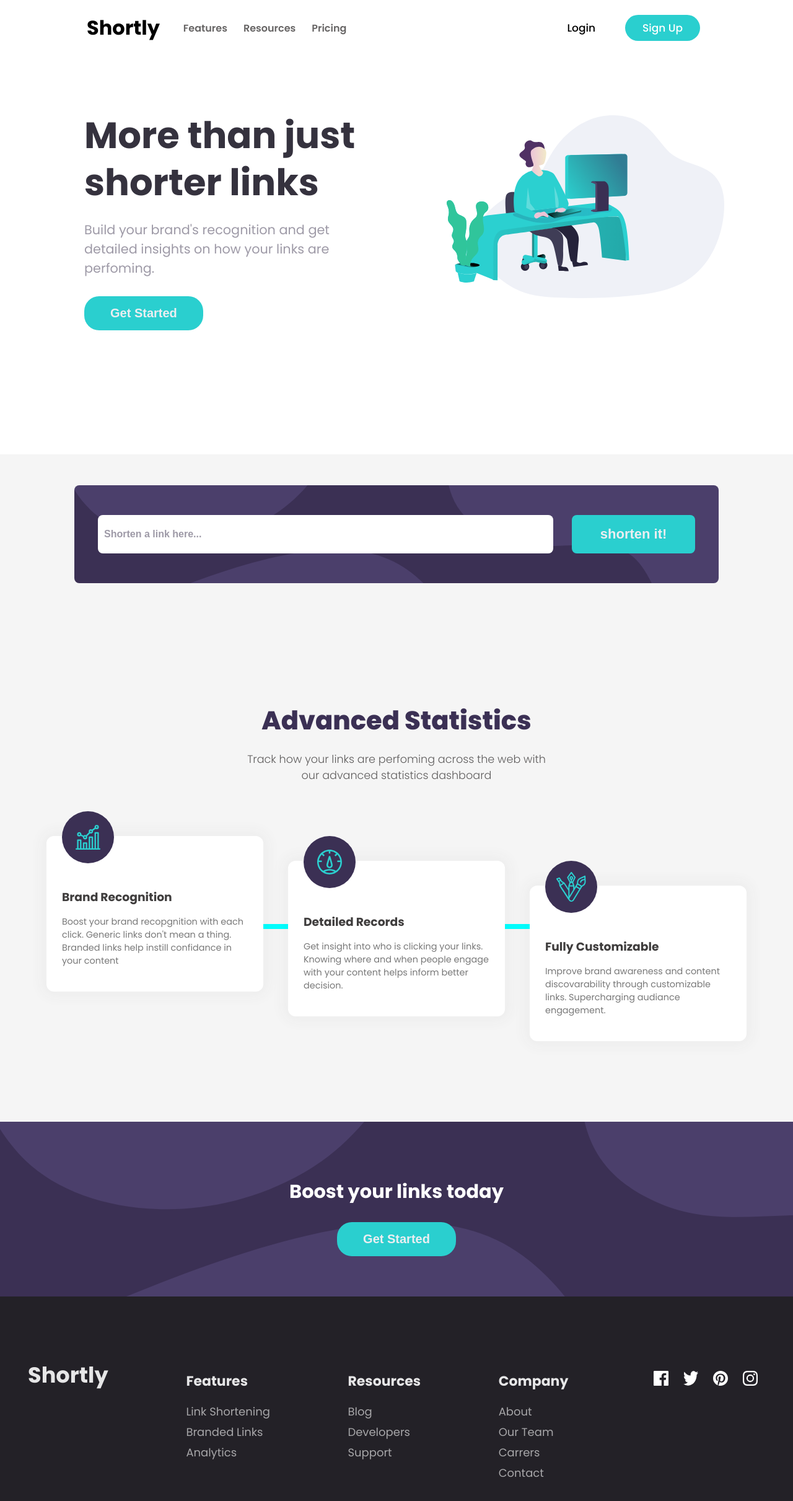
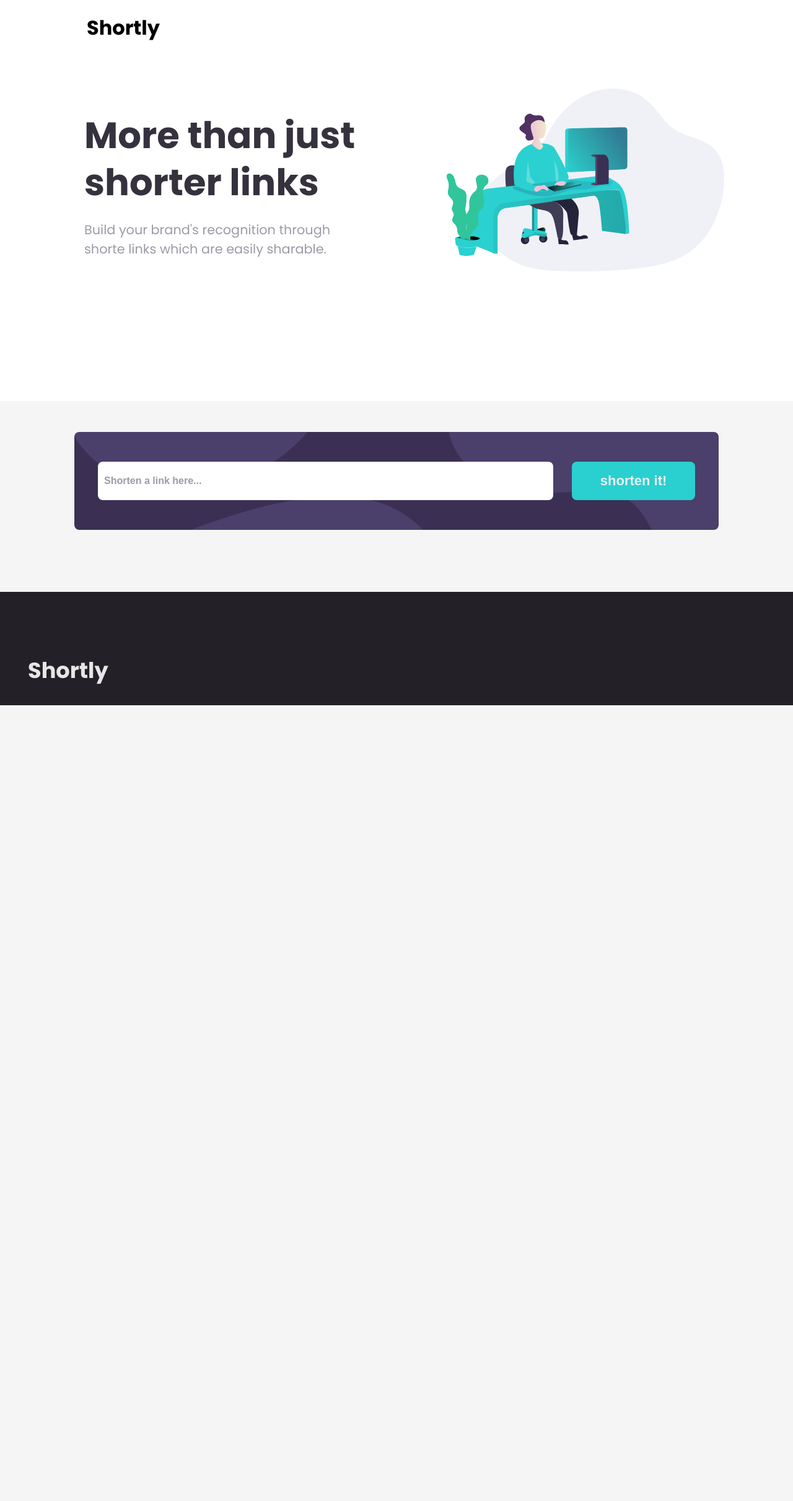
Before and after one commit to 0Kwanele0/url-shortening, a React (Create React App) app: page / in a window 1280 px wide. Shown: the top 2422 px of the page at 62% size. After the commit the page ends 1138 px from the top, so only its background shows below. Built offline with nearby package versions, Linux system fonts and the light colour scheme.

Commit message:
removed decorative content

```diff
--- a/package.json
+++ b/package.json
@@ -11,6 +11,7 @@
     "react-dom": "^17.0.2",
     "react-gsap": "^3.2.1",
     "react-scripts": "4.0.3",
+    "sass": "^1.48.0",
     "web-vitals": "^1.1.2"
   },
   "scripts": {
--- a/src/App.js
+++ b/src/App.js
@@ -2,8 +2,6 @@ import Nav from './components/nav/Nav'
 import Footer from './components/footer/Footer'
 import Showcase from './components/showcase/Showcase'
 import Url from './components/url/Url'
-import Link from './components/link/Link'
-import Statistics from './components/statistics/Statistics'
 import ShowLink from './components/ShowLink/ShowLink'
 
 
@@ -14,8 +12,6 @@ function App() {
       <Showcase />
       <Url />
       <ShowLink list={JSON.parse(window.localStorage.getItem('links'))} />
-      <Statistics />
-      <Link />
       <Footer />
     </div>
   );
--- a/src/components/footer/Footer.js
+++ b/src/components/footer/Footer.js
@@ -1,9 +1,5 @@
 import React from 'react'
 import './styles/footer.css'
-import insta from '../../images/icon-instagram.svg'
-import fb from '../../images/icon-facebook.svg'
-import twitter from '../../images/icon-twitter.svg'
-import pin from '../../images/icon-pinterest.svg'
 
 function Footer() {
     return (
@@ -11,38 +7,7 @@ function Footer() {
             <div className="footer__logo">
                 <h1>Shortly</h1>
             </div>
-            <div className="footer__features">
-                <h3>Features</h3>
-                <ul>
-                    <li>Link Shortening</li>
-                    <li>Branded Links</li>
-                    <li>Analytics</li>
-                </ul>
-            </div>
-            <div className="footer__resources">
-                <h3>Resources</h3>
-                <ul>
-                    <li>Blog</li>
-                    <li>Developers</li>
-                    <li>Support</li>
-                </ul>
-            </div>
-            <div className="footer__company">
-                <h3>Company</h3>
-                <ul>
-                    <li>About</li>
-                    <li>Our Team</li>
-                    <li>Carrers</li>
-                    <li>Contact</li>
-                </ul>
 
-            </div>
-            <div className="footer__icons">
-                <img src={fb} alt="fb icon" />
-                <img src={twitter} alt="twitter icon" />
-                <img src={pin} alt="pintrest icon" />
-                <img src={insta} alt="insta icon" />
-            </div>
         </div>
     )
 }
--- a/src/components/nav/Nav.js
+++ b/src/components/nav/Nav.js
@@ -1,36 +1,10 @@
-import React, { useRef } from "react";
 import "./styles/nav.css";
 
 function Nav() {
-  let menu = useRef();
-
-  function changer() {
-    menu.current.style.display === "flex"
-      ? (menu.current.style.display = "none")
-      : (menu.current.style.display = "flex");
-  }
 
   return (
     <div className="nav">
       <h1 className="nav__logo">Shortly</h1>
-
-      <div ref={menu} className="nav__list">
-        <ul>
-          <li>Features</li>
-          <li>Resources</li>
-          <li>Pricing</li>
-        </ul>
-        <div className="btns">
-          <button>Login</button>
-          <button>Sign Up</button>
-        </div>
-      </div>
-      <img
-        onClick={changer}
-        className="nav__icon"
-        src="https://img.icons8.com/material-outlined/24/000000/menu--v1.png"
-        alt="menu"
-      />
     </div>
   );
 }
--- a/src/components/showcase/Showcase.js
+++ b/src/components/showcase/Showcase.js
@@ -1,7 +1,6 @@
 import React from 'react'
 import './styles/showcase.css'
 import Illustration from '../../images/illustration-working.svg'
-import Button from '../button/Button'
 
 function Showcase() {
     return (
@@ -11,8 +10,7 @@ function Showcase() {
             </div>
             <div className="showcase__text">
                 <h1>More than just shorter links</h1>
-                <p>Build your brand's recognition and get detailed insights on how your links are perfoming.</p>
-                <Button text="Get Started"/>
+                <p>Build your brand's recognition through shorte links which are easily sharable.</p>
             </div>
         </div>
     )
```
Also changed, not shown: 1 other file (tests, documents, lock files or other folders).
